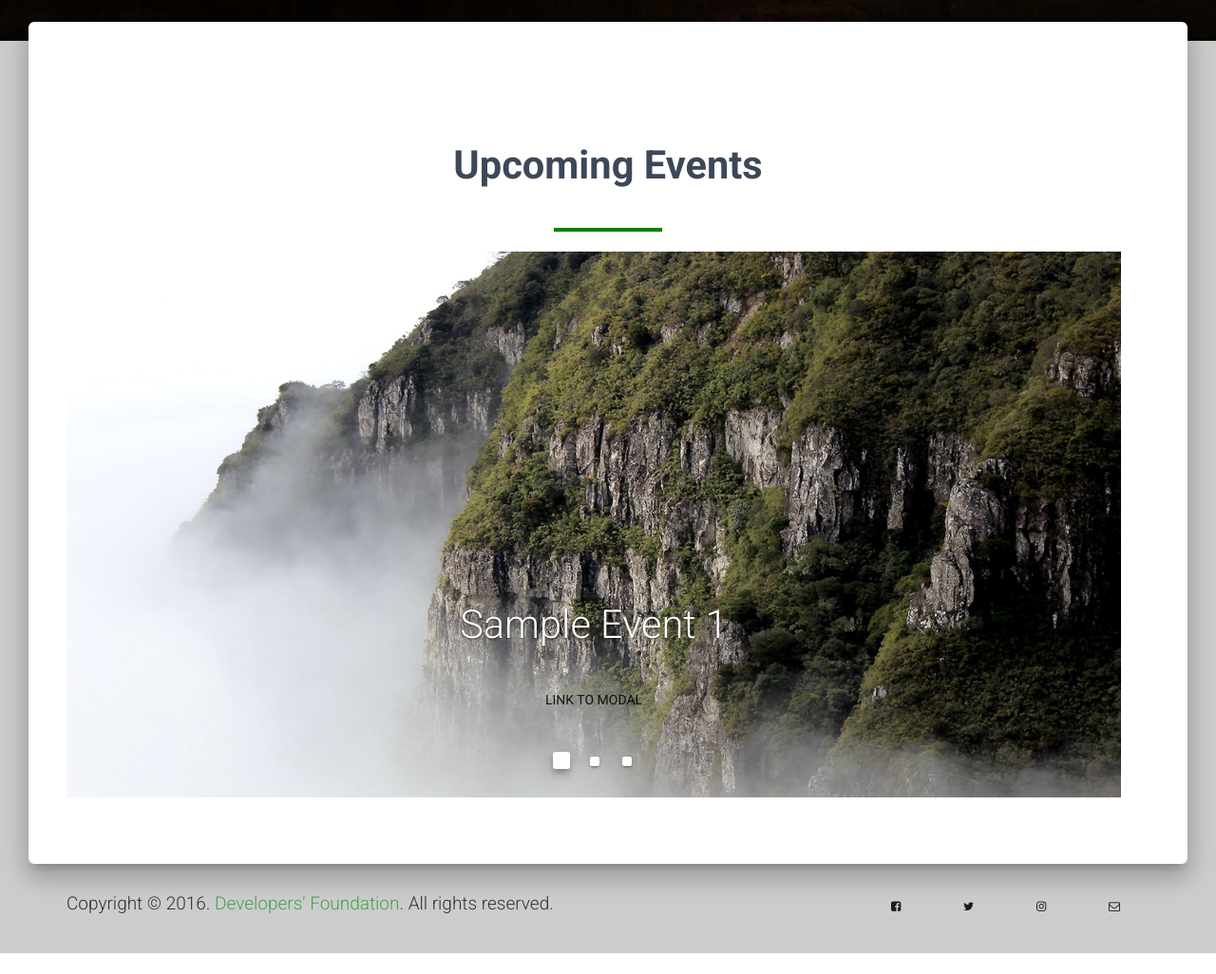
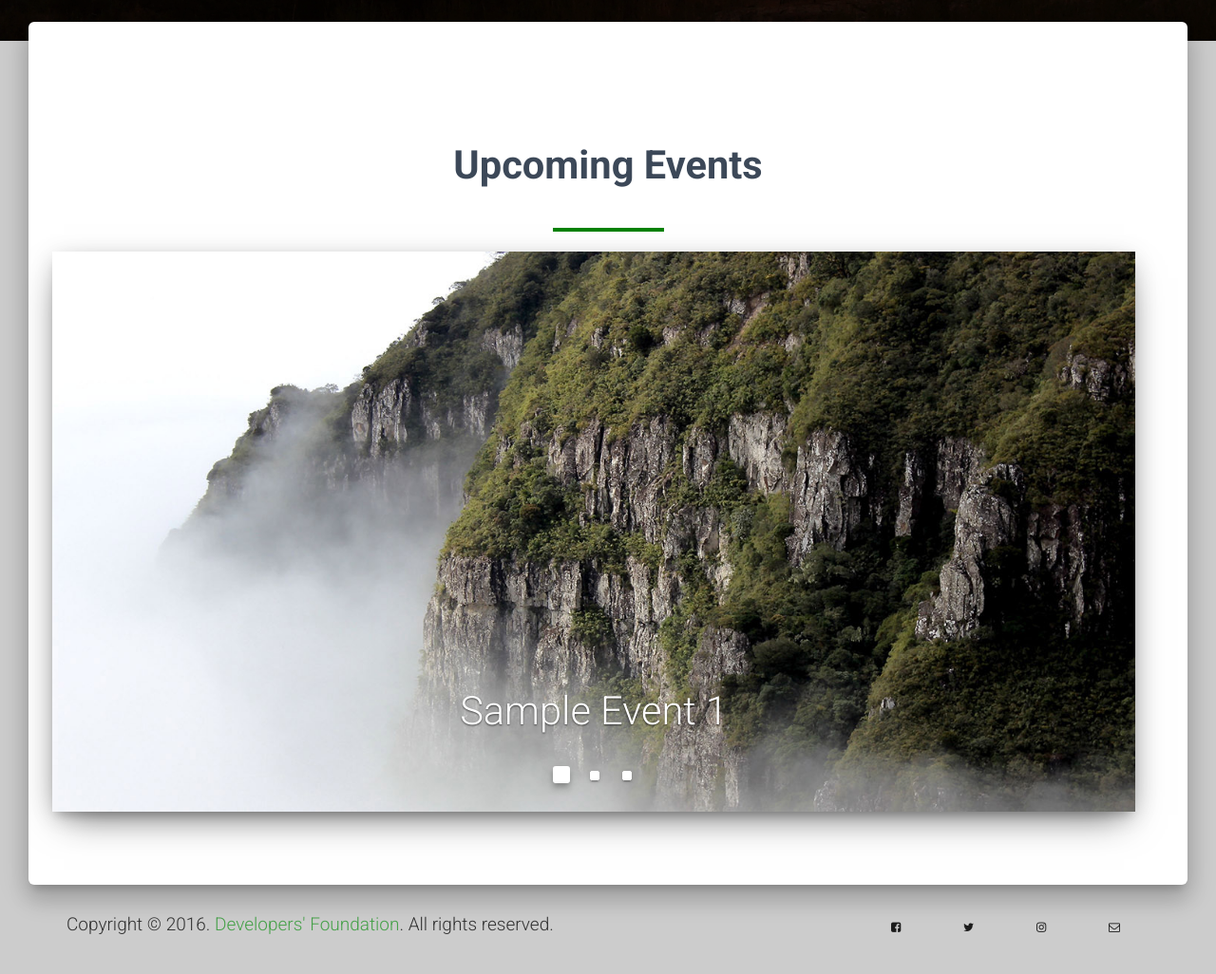
Before and after one commit to Developers-Foundation/nigerian-association, a PHP site: page /event.php in a window 1280 px wide. Shown: the part 557-1583 px from the top of the page at 95% size. Before the commit the page ends 1561 px from the top, so only its background shows below. Run offline with PHP 8.4, Linux system fonts and the light colour scheme; some libraries are stand-ins or nearby versions.

Commit message:
fixed some bugs?

```diff
--- a/public_html/assets/js/material-kit.js
+++ b/public_html/assets/js/material-kit.js
@@ -63,7 +63,7 @@ materialKit = {
         }
     }, 17)/*,
 
-     initSliders: function(){
+     initSliders: function () {
      // Sliders for demo purpose
      $('#sliderRegular').noUiSlider({
      start: 40,
@@ -75,7 +75,7 @@ materialKit = {
      });
 
      $('#sliderDouble').noUiSlider({
-     start: [20, 60] ,
+     start: [20, 60],
      connect: true,
      range: {
      min: 0,
--- a/public_html/event.html
+++ b/public_html/event.html
@@ -52,6 +52,7 @@
 <div class="main main-raised">
     <div class="section">
         <div class="container">
+            <div class="row">
                 <div class="title col-md-12">
                     <h2><strong>Upcoming Events</strong></h2>
                 </div>
@@ -60,12 +61,13 @@
                 <div class="row col-lg-12">
                     <div class="box">
                         <div class="col-centered text-center">
-                        <div id="carousel" class="carousel slide">
+                            <div class="card card-raised card-carousel">
+                                <div id="carousel-event" class="carousel slide" data-ride="carousel">
                                     <!-- Indicators -->
-                            <ol class="carousel-indicators hidden-xs">
-                                <li data-target="#carousel" data-slide-to="0" class="active"></li>
-                                <li data-target="#carousel" data-slide-to="1"></li>
-                                <li data-target="#carousel" data-slide-to="2"></li>
+                                    <ol class="carousel-indicators">
+                                        <li data-target="#carousel-event" data-slide-to="0" class="active"></li>
+                                        <li data-target="#carousel-event" data-slide-to="1"></li>
+                                        <li data-target="#carousel-event" data-slide-to="2"></li>
                                     </ol>
 
                                     <!-- Wrapper for slides -->
@@ -74,30 +76,27 @@
                                             <img class="img-responsive img-full" src="assets/img/bg4.jpeg" alt="">
                                             <div class="carousel-caption">
                                                 <h2>Sample Event 1</h2>
-                                        <a href="#" class="btn btn-default btn-lg">Link To Modal</a>
                                             </div>
                                         </div>
                                         <div class="item">
                                             <img class="img-responsive img-full" src="assets/img/bg2.jpeg" alt="">
                                             <div class="carousel-caption">
                                                 <h2>Sample Event 2</h2>
-                                        <a href="#" class="btn btn-default btn-lg">Link to Modal</a>
                                             </div>
                                         </div>
                                         <div class="item">
                                             <img class="img-responsive img-full" src="assets/img/bg3.jpeg" alt="">
                                             <div class="carousel-caption">
                                                 <h2>Sample Event 3</h2>
-                                        <a href="#" class="btn btn-default btn-lg">Link To Modaly</a>
                                             </div>
                                         </div>
                                     </div>
 
                                     <!-- Controls -->
-                            <a class="left carousel-control" href="#carousel" data-slide="prev">
+                                    <a class="left carousel-control" href="#carousel-event" data-slide="prev">
                                         <i class="material-icons black-icon">keyboard_arrow_left</i>
                                     </a>
-                            <a class="right carousel-control" href="#carousel" data-slide="next">
+                                    <a class="right carousel-control" href="#carousel-event" data-slide="next">
                                         <i class="material-icons black-icon">keyboard_arrow_right</i>
                                     </a>
                                 </div>
@@ -107,3 +106,5 @@
                 </div>
             </div>
         </div>
+    </div>
+</div>
--- a/public_html/index2.php
+++ b/public_html/index2.php
@@ -1,6 +1,6 @@
 <div class="header header-filter carousel slide" style="" id="title-carousel" xmlns="http://www.w3.org/1999/html"
      xmlns="http://www.w3.org/1999/html">
-    <ol class="carousel-indicators">
+    <ol class="carousel-indicators hidden">
         <li data-target="#title-carousel" data-slide-to="0" class="active"></li>
         <li data-target="#title-carousel" data-slide-to="1" class=""></li>
         <li data-target="#title-carousel" data-slide-to="2" class=""></li>
```
Lines whose indentation alone changed are shown as unchanged.
